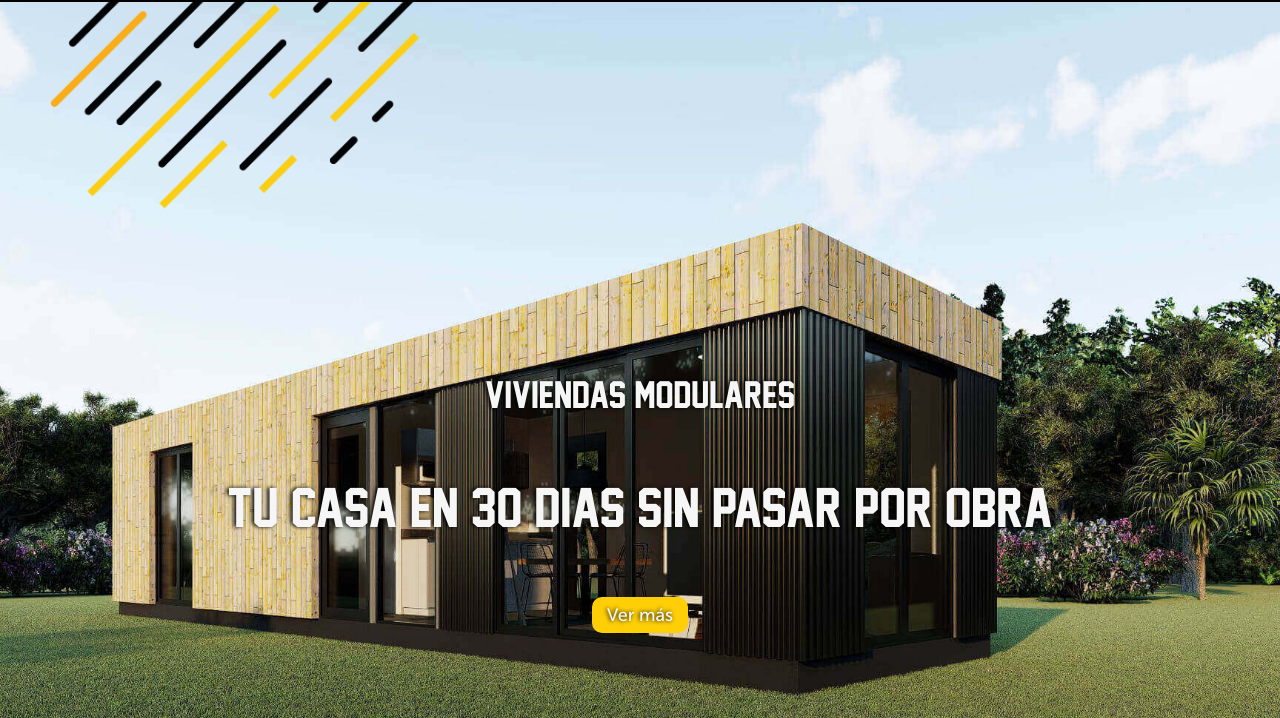
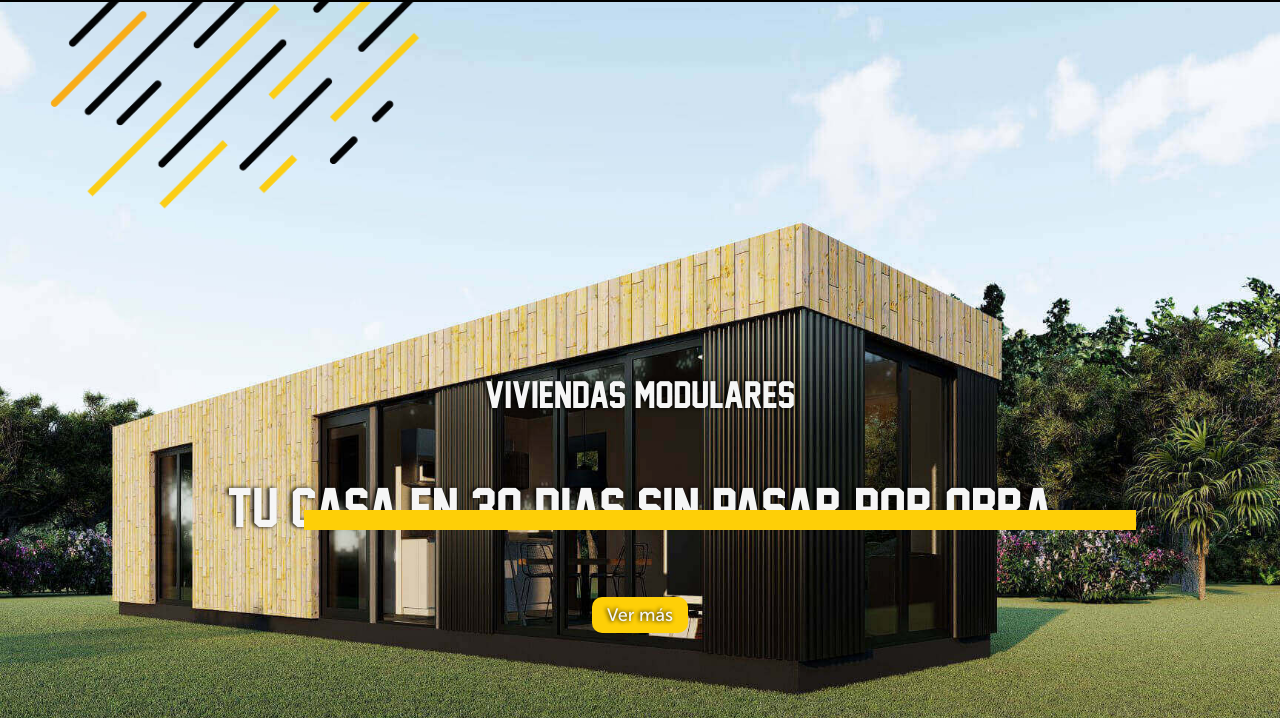
Before and after one commit to FranciscoBaglietto/LaloBox-ProyectoFinal, a website: page index.html in a window 1280 px wide. Shown: the part 82-800 px from the top of the page. Drawn offline with nearby package versions, Linux system fonts and the light colour scheme.

Commit message:
agregando barra atras de texto home

```diff
--- a/index.html
+++ b/index.html
@@ -66,6 +66,7 @@
 
             <div class="row text-center">
                 <p class="inicio__texto2">TU CASA EN 30 DIAS SIN PASAR POR OBRA</p>
+                <hr class="hr__text2">
              </div>
 
              <div class="row text-center d-block inicio__boton">
--- a/scss/components/_home.scss
+++ b/scss/components/_home.scss
@@ -29,6 +29,19 @@
         font-family: jersey_m54;
         padding-bottom: 40px;
         text-shadow: -2px 0px 4px black;
+        position: relative;
+
+
+    }
+    .hr__text2{
+        background-color: map-get($color, color-secundario);
+        height: 20px;
+        display: block;
+        width: 52rem;
+        opacity: 1;
+        position: absolute;
+        left: 19rem;
+        top: 37rem;
     }
 
     .inicio__texto3{
```
Also changed, not shown: css/main.css.
